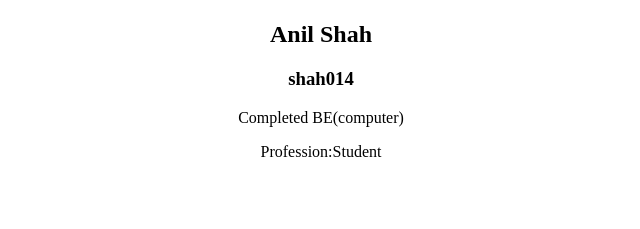
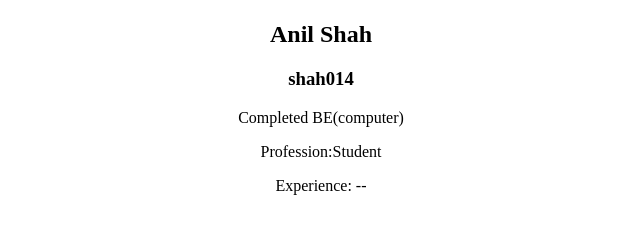
Before and after one commit to shah014/academy.github.io, a plain HTML site: page index.html in a window 1280 px wide. Shown: the part 211-440 px from the top of the page, without its empty margins (319-959 px from the left). Drawn offline with Linux system fonts and the light colour scheme.

Commit message:
Second change is here

```diff
--- a/index.html
+++ b/index.html
@@ -21,6 +21,7 @@
 <h3>shah014</h3>
 <p>Completed BE(computer)</p>
     <p>Profession:Student</p>
+    <p>Experience: --</p>
 
 </div>
 </body>
```
